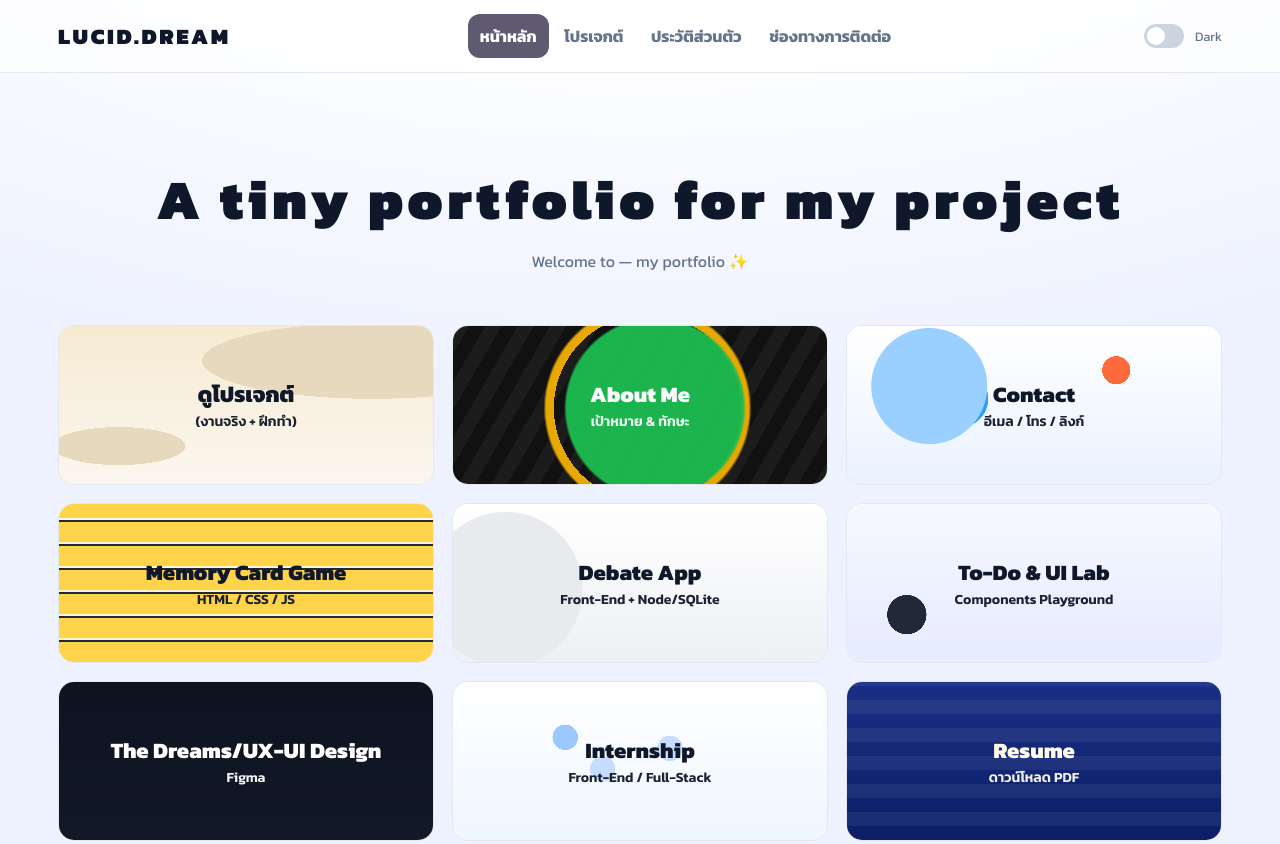
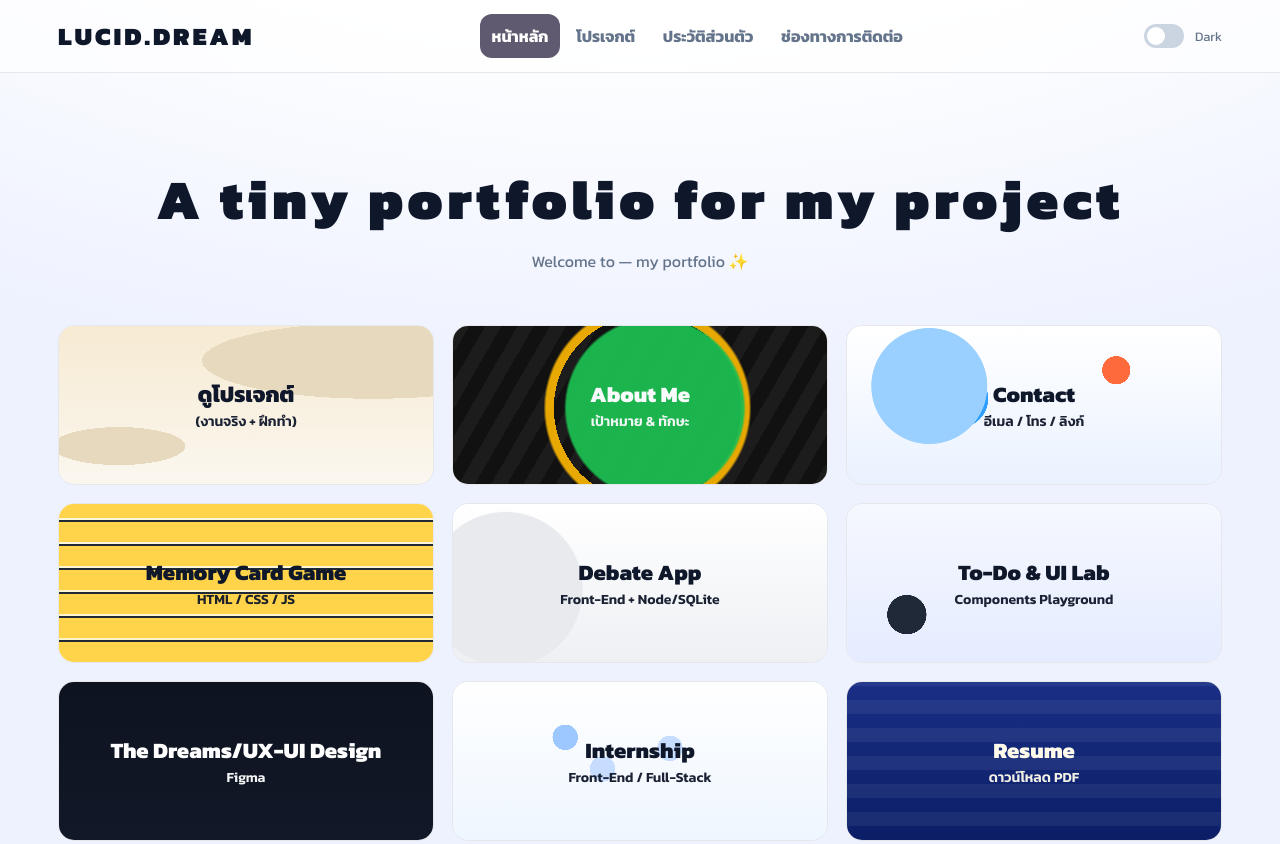
Before and after one commit to overyou2003/personal-portfolio, a plain HTML site: page index.html in a window 1280 px wide. Shown: the top 844 px of the page. Drawn offline with Linux system fonts and the light colour scheme.

Commit message:
commit port thai ver

```diff
--- a/index.html
+++ b/index.html
@@ -49,7 +49,7 @@
     }
     .wrap{ width:min(1200px, 100%); margin-inline:auto; padding:14px 18px }
     .bar{ display:flex; align-items:center; justify-content:space-between; gap:16px }
-    .brand{ font-weight:900; letter-spacing:.12em; font-size:22px }
+    .brand{ font-weight:900; letter-spacing:.12em; font-size:25px }
     nav a{ color:var(--muted); text-decoration:none; font-weight:700; padding:10px 12px; border-radius:12px; display:inline-block; transition: 0.3s; }
     nav a.active, nav a:hover{ color:white; background:rgba(10, 3, 34, 0.651) }
     .cta{ display:flex; align-items:center; gap:8px }
```
